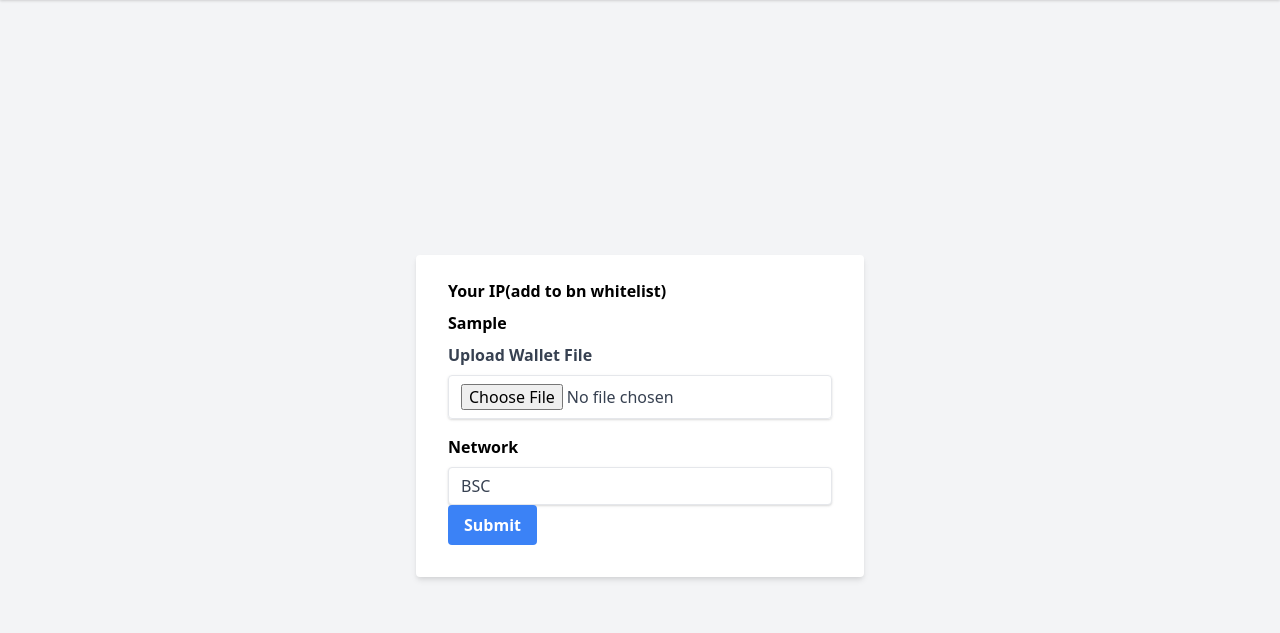
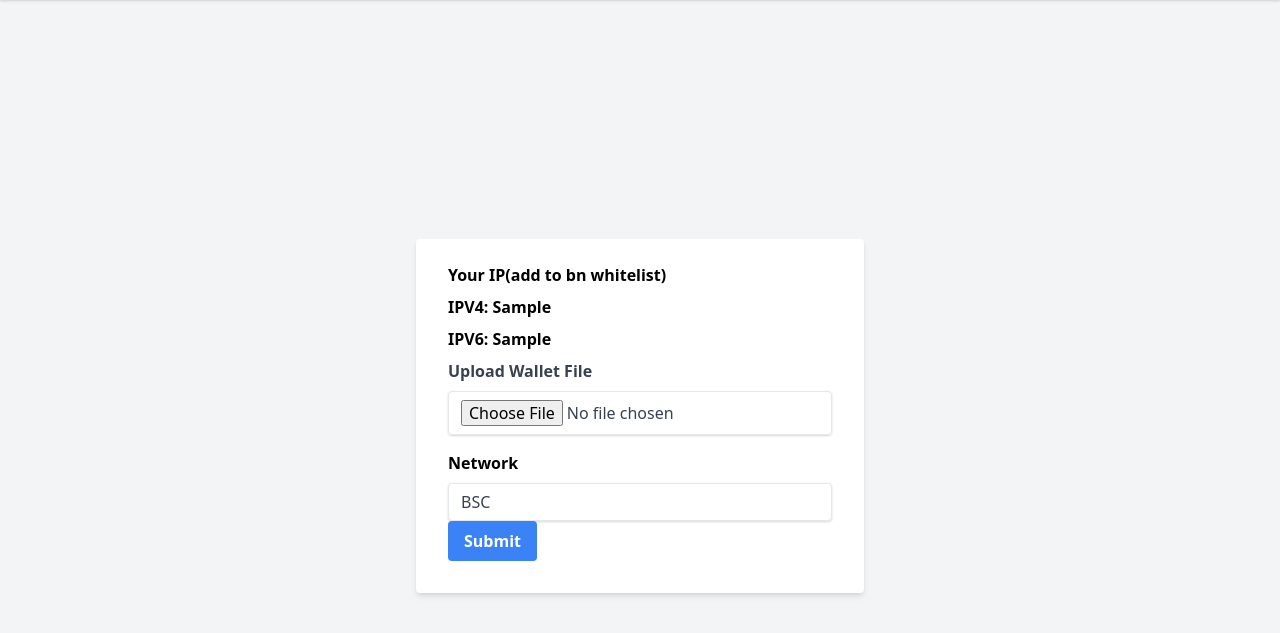
Before and after one commit to sing1ee/bn_withdraw, a Flask app: page / in a window 1280 px wide. Shown: the part 48-681 px from the top of the page. Run offline with Flask 3, Linux system fonts and the light colour scheme; a database or web service that is not in the repository returns one stand-in record (values such as "Sample title"); data that the repository does not hold is empty.

Commit message:
add ipv6

```diff
--- a/app.py
+++ b/app.py
@@ -74,6 +74,16 @@ def get_ip():
         return None
 
 
+def get_ip_v6():
+    try:
+        response = requests.get("https://v6.ipinfo.io", timeout=10)
+        response.raise_for_status()
+        data = response.json()
+        return data["ip"]
+    except requests.exceptions.RequestException:
+        return ""
+
+
 def truncate(number, decimals=2):
     factor = 10.0**decimals
     return math.floor(number * factor) / factor
@@ -131,7 +141,8 @@ def index():
             network=network,
         )
     ip = get_ip()
-    return render_template("index.html", ip=ip)
+    ipv6 = get_ip_v6()
+    return render_template("index.html", ip=ip, ipv6=ipv6)
 
 
 @socketio.on("submit_form")
--- a/templates/index.html
+++ b/templates/index.html
@@ -10,7 +10,8 @@
             <label class="block font-bold mb-2"
                 >Your IP(add to bn whitelist)</label
             >
-            <label class="block font-bold mb-2">{{ ip }}</label>
+            <label class="block font-bold mb-2">{{ "IPV4: " + ip }}</label>
+            <label class="block font-bold mb-2">{{ "IPV6: " + ipv6 }}</label>
         </div>
         <div class="mb-4">
             <label class="block text-gray-700 font-bold mb-2" for="wallet_file">
```
